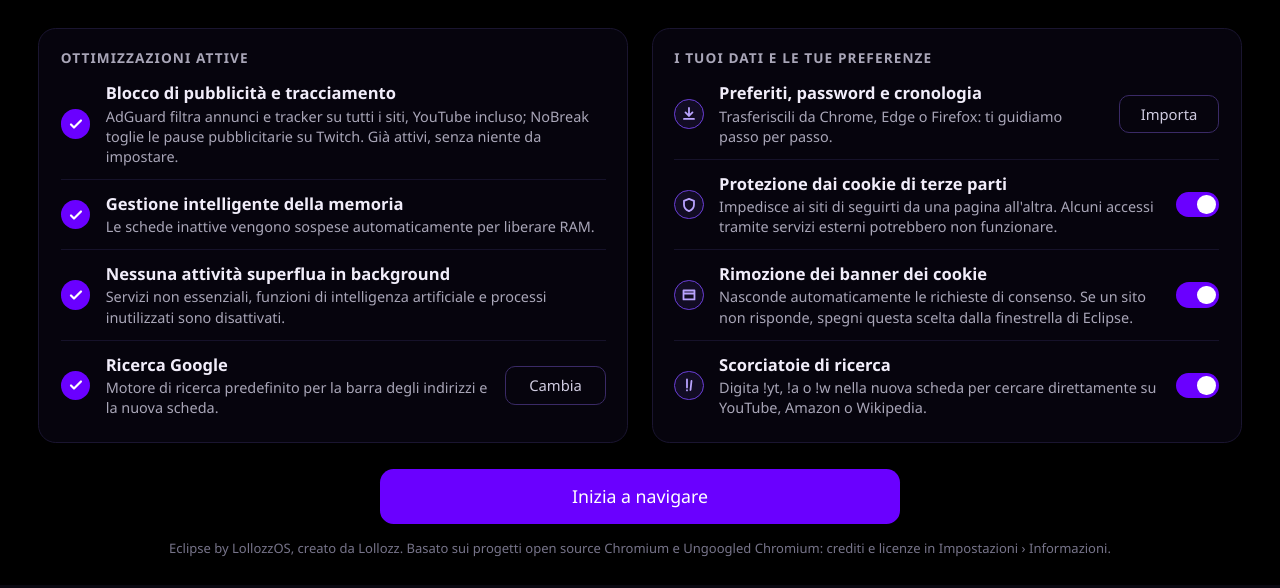
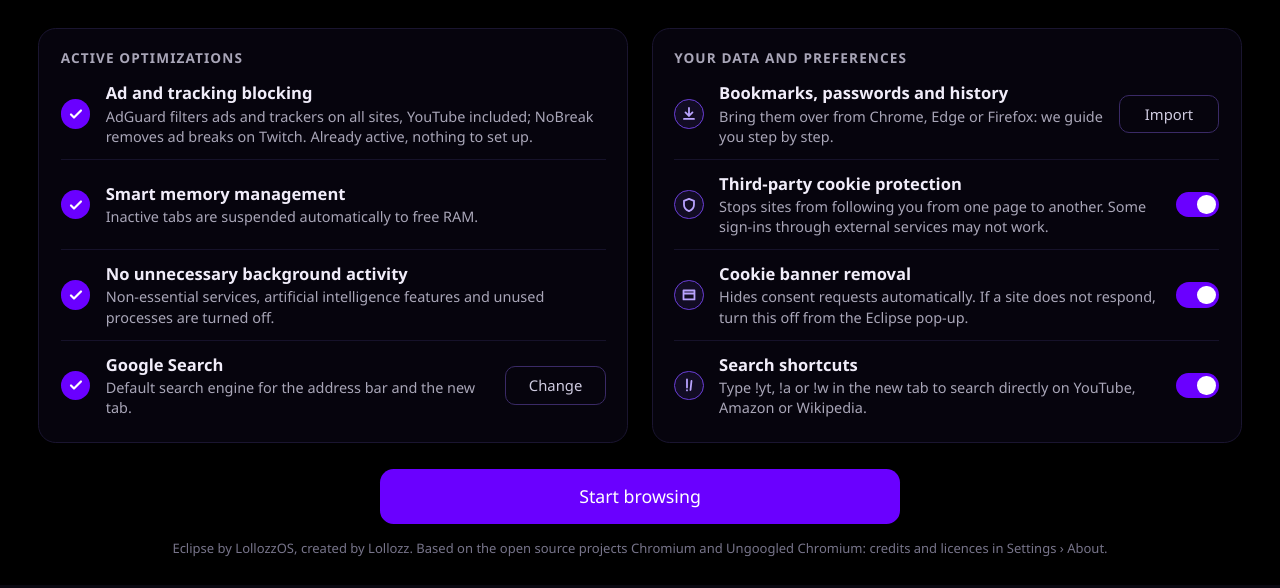
Before and after one commit to LollozzOS/eclipse-browser, a browser extension: page eclipse_src/core/benvenuto.html in a window 1280 px wide. Shown: the part 215-803 px from the top of the page. Drawn offline with Linux system fonts and the light colour scheme.

Commit message:
Eclipse: pagine anche in inglese (pannello, benvenuto, nuova scheda)
Con il browser in italiano non cambia niente; con qualsiasi altra lingua
i testi passano in inglese (eclipse_src/core/lingua.js).

Co-Authored-By: Claude Fable 5.2 <noreply@anthropic.com>
Claude-Session: https://claude.ai/code/session_01JQ7spcKU47gG3pHF4nHLrv

```diff
--- a/eclipse_src/core/benvenuto.html
+++ b/eclipse_src/core/benvenuto.html
@@ -1,5 +1,5 @@
 <!doctype html><html lang="it"><head><meta charset="utf-8"><title>Benvenuto in Eclipse</title>
-<script src="colore.js"></script><script src="comune.js"></script><link rel="stylesheet" href="stile.css">
+<script src="colore.js"></script><script src="comune.js"></script><script src="lingua.js"></script><link rel="stylesheet" href="stile.css">
 <style>
 /* (11/11) una schermata sola, simmetrica: titolo in alto al centro, due riquadri uguali affiancati, pulsante sotto.
    Le misure seguono l'altezza e la larghezza della finestra: nessuno scorrimento a schermo intero */
--- /dev/null
+++ b/eclipse_src/core/lingua.js
@@ -0,0 +1,119 @@
+/*
+  Eclipse - lingua inglese.
+  Browser in italiano -> le pagine di Eclipse restano in italiano (questo file non fa niente).
+  Qualsiasi altra lingua -> i testi passano in inglese.
+  Per aggiungere o correggere una frase: e' una riga [italiano, inglese] nell'elenco qui sotto.
+*/
+;(() => {
+  let it = true
+  try { const f = new URLSearchParams(location.search).get('lingua'); const l = (typeof chrome !== 'undefined' && chrome.i18n && chrome.i18n.getUILanguage) ? chrome.i18n.getUILanguage() : (navigator.language || 'it'); it = f ? f === 'it' : /^it/i.test(l) } catch {}
+  if (it) return
+  const D = [
+    ["Accendi o spegni", "Turn on or off"],
+    ["Pubblicità", "Ads"],
+    ["Apri", "Open"],
+    ["Via le finestre \"Accetta i cookie\"", "No more \"Accept cookies\" pop-ups"],
+    ["su tutti i siti", "on all sites"],
+    ["Libera RAM", "Free RAM"],
+    ["Mette in pausa le schede che non stai guardando: la loro RAM si libera, si ricaricano quando ci torni.", "Pauses the tabs you are not looking at: their RAM is freed, they reload when you go back to them."],
+    ["Metti in pausa le altre schede", "Pause the other tabs"],
+    ["Lista dei cookie: —", "Cookie list: —"],
+    ["Aggiorna ora", "Update now"],
+    ["Blocco pubblicità: AdGuard AdBlocker (AdGuard, GPLv3) e NoBreak per Twitch (T. Eftenov, MIT; motore VAFT di pixeltris, MIT). Finestre dei cookie: lista AdGuard Cookie Notices (GPLv3), motore LollozzOS.", "Ad blocking: AdGuard AdBlocker (AdGuard, GPLv3) and NoBreak for Twitch (T. Eftenov, MIT; VAFT engine by pixeltris, MIT). Cookie pop-ups: AdGuard Cookie Notices list (GPLv3), LollozzOS engine."],
+    ["Benvenuto in Eclipse", "Welcome to Eclipse"],
+    ["Il browser di LollozzOS, creato da Lollozz: massimo risparmio di memoria e di risorse in background, con blocco integrato di pubblicità, tracciamento e contenuti superflui.", "The LollozzOS browser, created by Lollozz: maximum savings on memory and background resources, with built-in blocking of ads, tracking and unnecessary content."],
+    ["Ottimizzazioni attive", "Active optimizations"],
+    ["Blocco di pubblicità e tracciamento", "Ad and tracking blocking"],
+    ["AdGuard filtra annunci e tracker su tutti i siti, YouTube incluso; NoBreak toglie le pause pubblicitarie su Twitch. Già attivi, senza niente da impostare.", "AdGuard filters ads and trackers on all sites, YouTube included; NoBreak removes ad breaks on Twitch. Already active, nothing to set up."],
+    ["Gestione intelligente della memoria", "Smart memory management"],
+    ["Le schede inattive vengono sospese automaticamente per liberare RAM.", "Inactive tabs are suspended automatically to free RAM."],
+    ["Nessuna attività superflua in background", "No unnecessary background activity"],
+    ["Servizi non essenziali, funzioni di intelligenza artificiale e processi inutilizzati sono disattivati.", "Non-essential services, artificial intelligence features and unused processes are turned off."],
+    ["Ricerca Google", "Google Search"],
+    ["Motore di ricerca predefinito per la barra degli indirizzi e la nuova scheda.", "Default search engine for the address bar and the new tab."],
+    ["Cambia", "Change"],
+    ["I tuoi dati e le tue preferenze", "Your data and preferences"],
+    ["Preferiti, password e cronologia", "Bookmarks, passwords and history"],
+    ["Trasferiscili da Chrome, Edge o Firefox: ti guidiamo passo per passo.", "Bring them over from Chrome, Edge or Firefox: we guide you step by step."],
+    ["Importa", "Import"],
+    ["Protezione dai cookie di terze parti", "Third-party cookie protection"],
+    ["Impedisce ai siti di seguirti da una pagina all'altra. Alcuni accessi tramite servizi esterni potrebbero non funzionare.", "Stops sites from following you from one page to another. Some sign-ins through external services may not work."],
+    ["Rimozione dei banner dei cookie", "Cookie banner removal"],
+    ["Nasconde automaticamente le richieste di consenso. Se un sito non risponde, spegni questa scelta dalla finestrella di Eclipse.", "Hides consent requests automatically. If a site does not respond, turn this off from the Eclipse pop-up."],
+    ["Scorciatoie di ricerca", "Search shortcuts"],
+    ["Digita !yt, !a o !w nella nuova scheda per cercare direttamente su YouTube, Amazon o Wikipedia.", "Type !yt, !a or !w in the new tab to search directly on YouTube, Amazon or Wikipedia."],
+    ["Inizia a navigare", "Start browsing"],
+    ["Eclipse by LollozzOS, creato da Lollozz. Basato sui progetti open source Chromium e Ungoogled Chromium: crediti e licenze in Impostazioni › Informazioni.", "Eclipse by LollozzOS, created by Lollozz. Based on the open source projects Chromium and Ungoogled Chromium: credits and licences in Settings › About."],
+    ["Importa i tuoi dati", "Import your data"],
+    ["Due strade: una per preferiti e cronologia, una per le password.", "Two ways: one for bookmarks and history, one for passwords."],
+    ["Preferiti e cronologia", "Bookmarks and history"],
+    ["Da Chrome, Edge o Firefox con un clic: scegli il browser e conferma.", "From Chrome, Edge or Firefox in one click: choose the browser and confirm."],
+    ["Apri l'importazione di Eclipse e scegli il browser di prima.", "Open the Eclipse import and choose your previous browser."],
+    ["Chrome protegge le password in modo che solo lui possa leggerle: si passano con un file, in due minuti.", "Chrome protects passwords so that only it can read them: you move them with a file, in two minutes."],
+    ["In Chrome apri", "In Chrome open"],
+    ["e premi", "and press"],
+    ["Esporta password", "Export passwords"],
+    ["Copia indirizzo", "Copy address"],
+    ["Qui in Eclipse premi", "Here in Eclipse press"],
+    ["Importa password", "Import passwords"],
+    ["e scegli il file salvato.", "and choose the saved file."],
+    ["Al termine cancella il file: contiene le password in chiaro.", "When finished delete the file: it contains the passwords in plain text."],
+    ["Fatto", "Done"],
+    ["Cerca sul web o scrivi un indirizzo", "Search the web or type an address"],
+    ["Nuova scheda", "New tab"],
+    ["✎ Personalizza", "✎ Customize"],
+    ["Personalizza Eclipse", "Customize Eclipse"],
+    ["Sfondo", "Background"],
+    ["Nella pagina", "On the page"],
+    ["Orologio", "Clock"],
+    ["ora e data sopra il logo", "time and date above the logo"],
+    ["Logo Eclipse", "Eclipse logo"],
+    ["toglilo se lo sfondo ha già una scritta", "remove it if the background already has a wordmark"],
+    ["Scorciatoie \"!\"", "\"!\" shortcuts"],
+    ["\"!yt gatti\" cerca su YouTube, \"!a\" Amazon, \"!w\" Wikipedia…", "\"!yt cats\" searches YouTube, \"!a\" Amazon, \"!w\" Wikipedia…"],
+    ["Non trovato in questo Eclipse", "Not found in this Eclipse"],
+    ["Spento (riaccendilo da Estensioni)", "Off (turn it back on from Extensions)"],
+    ["Attivo su tutti i siti, YouTube compreso", "Active on all sites, YouTube included"],
+    ["Attivo: niente pause pubblicitarie", "Active: no ad breaks"],
+    ["Lista dei cookie del", "Cookie list of"],
+    ["Aggiorno…", "Updating…"],
+    ["Non riuscito", "Failed"],
+    ["scheda messa", "tab"],
+    ["schede messe", "tabs"],
+    ["in pausa: la loro RAM è libera", "paused: their RAM is free"],
+    ["Nessuna scheda da mettere in pausa", "No tabs to pause"],
+    ["Copiato ✓", "Copied ✓"],
+    ["Indirizzo del sito (es. www.reddit.com)", "Site address (e.g. www.reddit.com)"],
+    ["Tinta unita", "Solid colour"],
+    ["La tua foto", "Your photo"],
+    ["!yt gatti", "!yt cats"],
+    ["cerca su", "search on"],
+    ["scheda in pausa", "tab paused"],
+    ["schede in pausa", "tabs paused"],
+    [": la loro RAM è libera", ": their RAM is free"],
+    ["Schede in pausa automatiche attive", "Automatic tab pausing active"],
+    ["Google Immagini", "Google Images"],
+    ["Google Traduttore", "Google Translate"],
+    ["in pausa", "paused"]
+  ]
+  const L = 'A-Za-z\u00C0-\u00FA'
+  const esc = (s) => s.replace(/[.*+?^${}()|[\]\\]/g, '\\$&')
+  D.sort((a, b) => b[0].length - a[0].length)
+  const M = new Map(D)
+  const re = new RegExp(D.map(([a]) => (new RegExp('^[' + L + ']').test(a) ? '(?<![' + L + '])' : '') + esc(a) + (new RegExp('[' + L + ']$').test(a) ? '(?![' + L + '])' : '')).join('|'), 'g')
+  const tr = (s) => (s && /[A-Za-z]/.test(s) ? s.replace(re, (m) => M.get(m) || m) : s)
+  const nodo = (n) => {
+    if (n.nodeType === 3) { const p = n.parentNode && n.parentNode.nodeName; if (p === 'SCRIPT' || p === 'STYLE' || p === 'TEXTAREA') return; const v = tr(n.nodeValue); if (v !== n.nodeValue) n.nodeValue = v; return }
+    if (n.nodeType !== 1) return
+    for (const a of ['title', 'placeholder', 'alt']) { const x = n.getAttribute && n.getAttribute(a); if (x) { const v = tr(x); if (v !== x) n.setAttribute(a, v) } }
+    for (const c of n.childNodes) nodo(c)
+  }
+  const avvia = () => {
+    document.documentElement.lang = 'en'
+    try { document.title = tr(document.title) } catch {}
+    nodo(document.body)
+    new MutationObserver((ms) => { for (const m of ms) { if (m.type === 'childList') m.addedNodes.forEach(nodo); else nodo(m.target) } })
+      .observe(document.body, { childList: true, subtree: true, characterData: true, attributes: true, attributeFilter: ['title', 'placeholder', 'alt'] })
+  }
+  if (document.body) avvia(); else document.addEventListener('DOMContentLoaded', avvia)
+})()
```
Also changed, not shown: eclipse_src/core/nuovascheda.html (+1 -1 lines), eclipse_src/core/pannello.html (+1 -1 lines).
